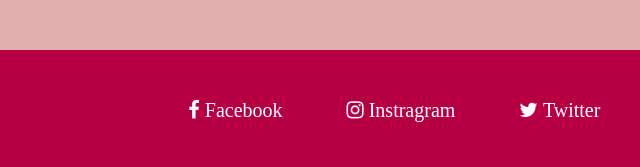
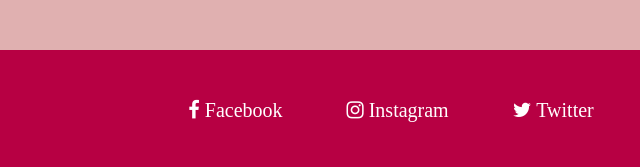
Before and after one commit to ssm0212/GMUN_IITKGP_Webpage, a plain HTML site: page index.html in a window 1280 px wide. Shown: the part 4541-4708 px from the top of the page, 640-1280 px from the left. Drawn offline with nearby package versions, Linux system fonts and the light colour scheme.

Commit message:
Updated index.html with new content

```diff
--- a/index.html
+++ b/index.html
@@ -192,7 +192,7 @@
                 </div>
                 <div class="logos">
                     <a href="https://www.facebook.com/p/Global-MUN-IIT-Kharagpur-100088188648912/" class="fa fa-facebook" target="_blank">  Facebook</a>
-                    <a href="https://www.instagram.com/gmun.iitkgp/" class="fa fa-instagram" target="_blank">  Instragram</a>
+                    <a href="https://www.instagram.com/gmun.iitkgp/" class="fa fa-instagram" target="_blank">  Instagram</a>
                     <a href="#" class="fa fa-twitter" target="_blank">  Twitter</a>
                     <a href="#" class="fa fa-linkedin" target="_blank">  LinkedIn</a>
                     <p class="copyrights">&#169 2023 SharwariMuley @IITKharagpur &emsp;&emsp;&emsp;&emsp;&emsp;&emsp;&emsp;&emsp;Terms and Conditions</p>
```
